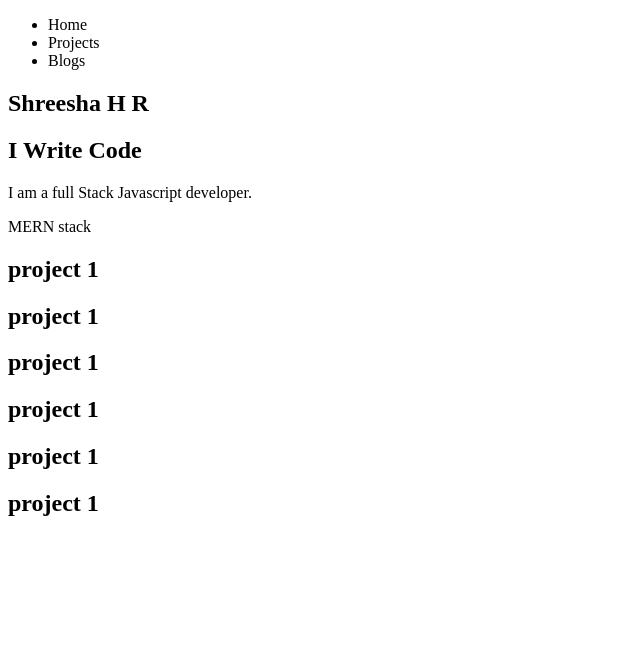
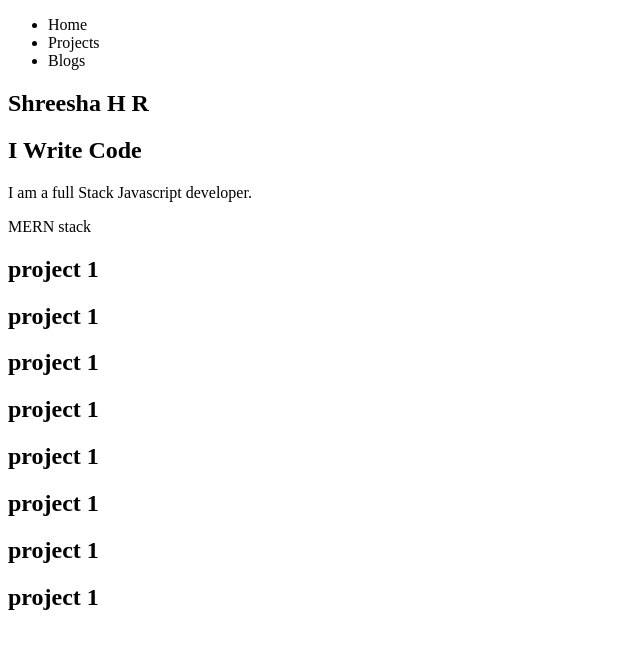
Before and after one commit to h-shreesha/Portfolio, a plain HTML site: page index.html in a window 1280 px wide. Shown: the whole page, without its empty margins (0-640 px from the left). Drawn offline with Linux system fonts and the light colour scheme.

Commit message:
updated html file

```diff
--- a/index.html
+++ b/index.html
@@ -66,6 +66,18 @@
 
                 </div>
             </div>
+            <div class="cards-container">
+                <div class="card">
+                    <h1>project 1</h1>
+
+                </div>
+            </div>
+            <div class="cards-container">
+                <div class="card">
+                    <h1>project 1</h1>
+
+                </div>
+            </div>
         </section>
     </div>
 </body>
```
